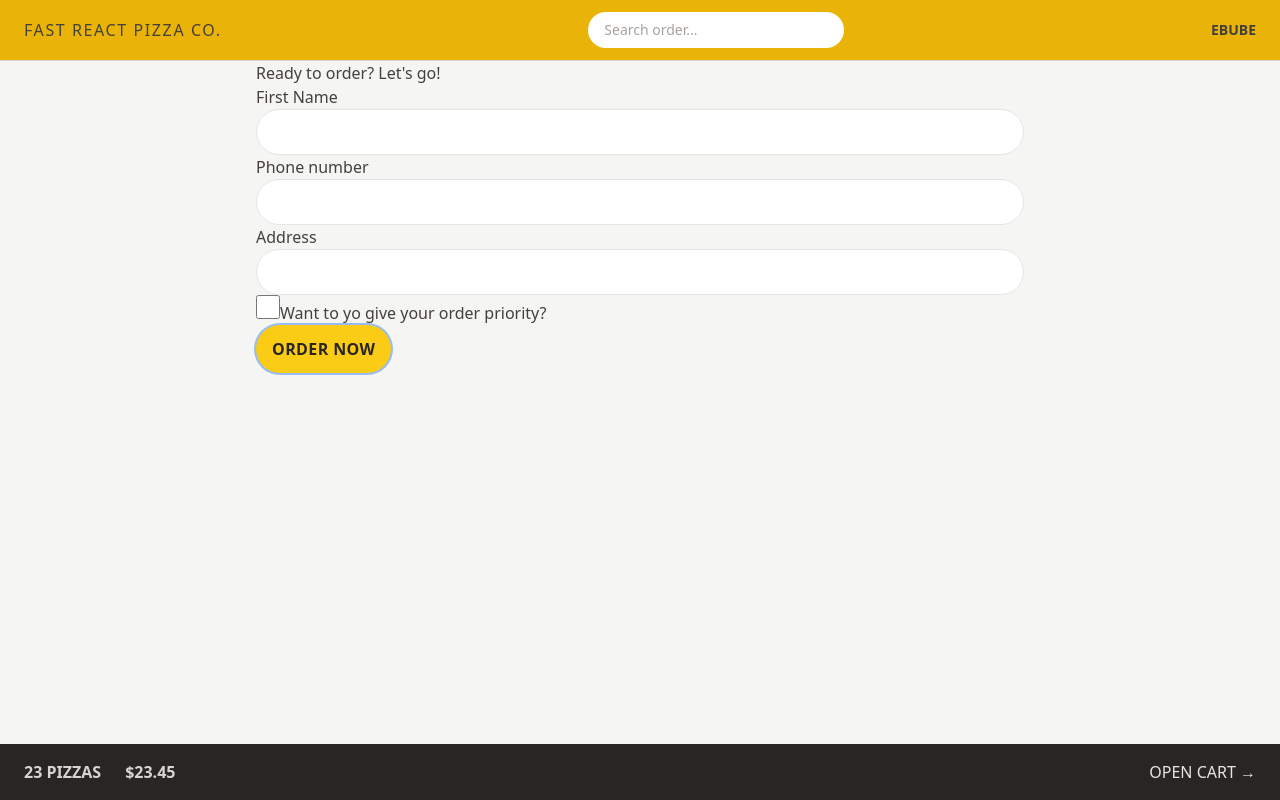
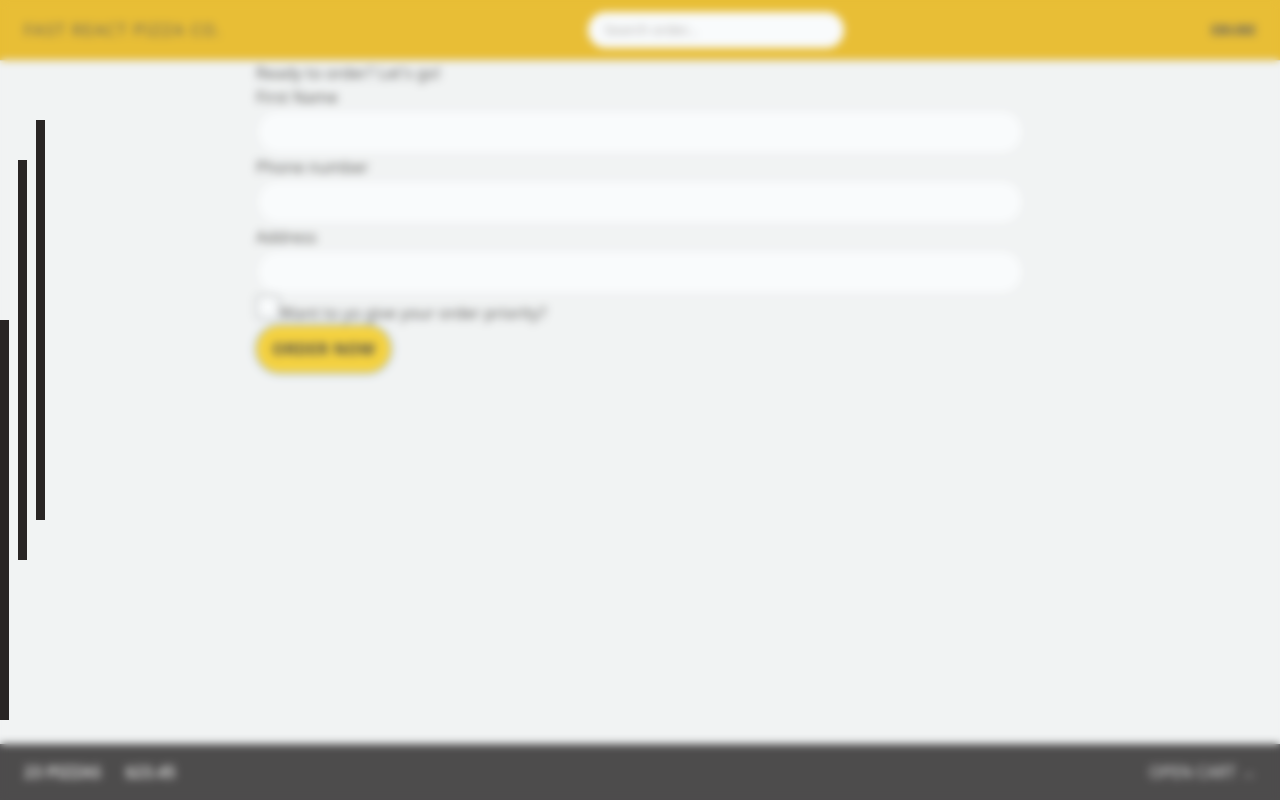
Before and after one commit to williamsconcepts/16-fast-react-pizza, a React (Vite) app: page /order/new in a window 1280 px wide. Built offline with nearby package versions, Linux system fonts and the light colour scheme.

Commit message:
Absolute Positioning, z-index, and more

```diff
--- a/src/index.css
+++ b/src/index.css
@@ -12,7 +12,7 @@
 .loader {
   width: 45px;
   aspect-ratio: 0.75;
-  --c: no-repeat linear-gradient(#333 0 0);
+  --c: no-repeat linear-gradient(theme(colors.stone.800) 0 0);
   background:
     var(--c) 0% 50%,
     var(--c) 50% 50%,
--- a/src/ui/AppLayout.jsx
+++ b/src/ui/AppLayout.jsx
@@ -8,7 +8,8 @@
   const isLoading = navigation.state === 'loading';
   return (
     <div className="grid h-screen grid-rows-[auto_1fr_auto]">
-      {isLoading && <Loader />}
+      {/* {isLoading && <Loader />} */}
+      {true && <Loader />}
       <Header />
 
       <div className="overflow-scroll">
--- a/src/ui/Loader.jsx
+++ b/src/ui/Loader.jsx
@@ -1,5 +1,9 @@
 function Loader() {
-  return <div className="loader"></div>;
+  return (
+    <div className="items-centerjustify-center absolute inset-0 flex bg-slate-200/20 backdrop-blur-sm">
+      <div className="loader"></div>
+    </div>
+  );
 }
 
 export default Loader;
```
